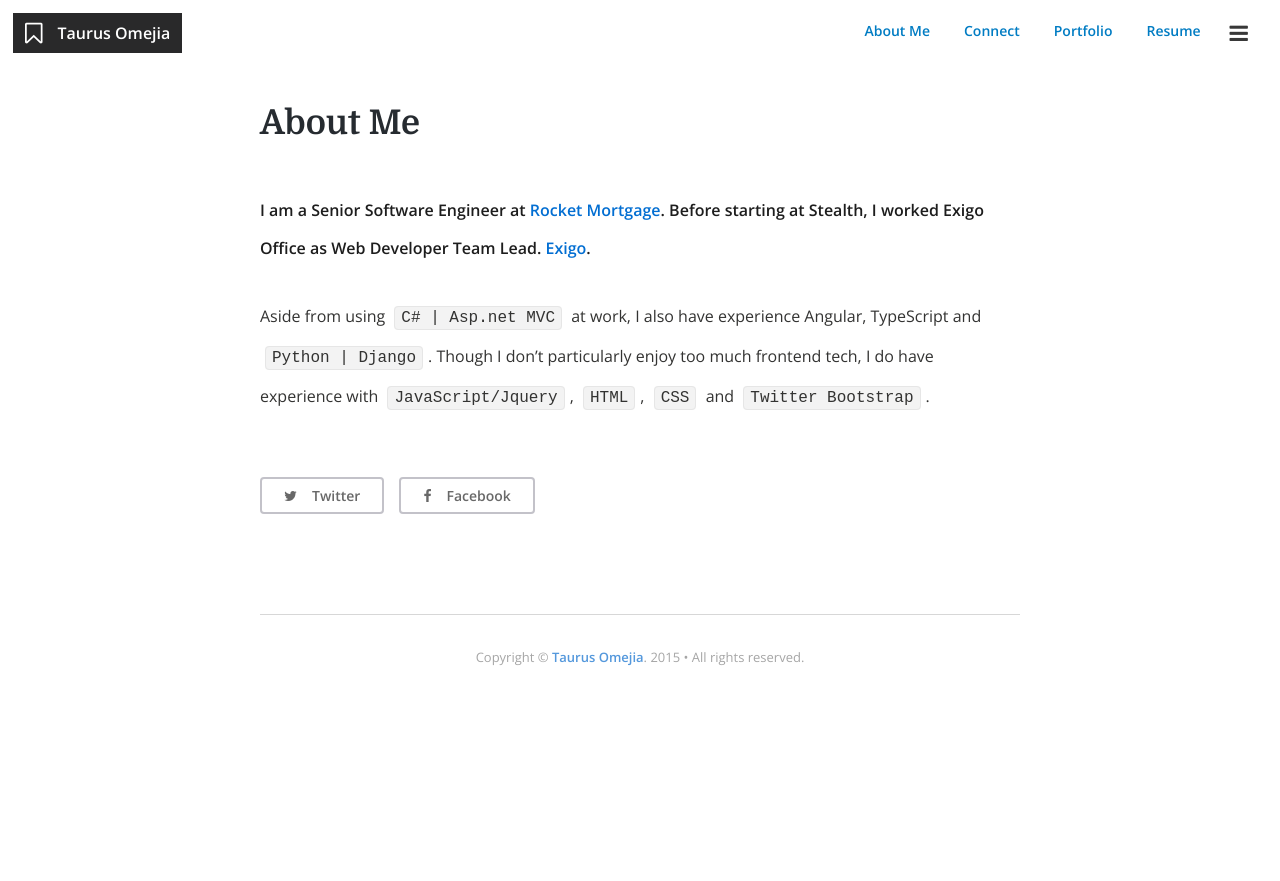
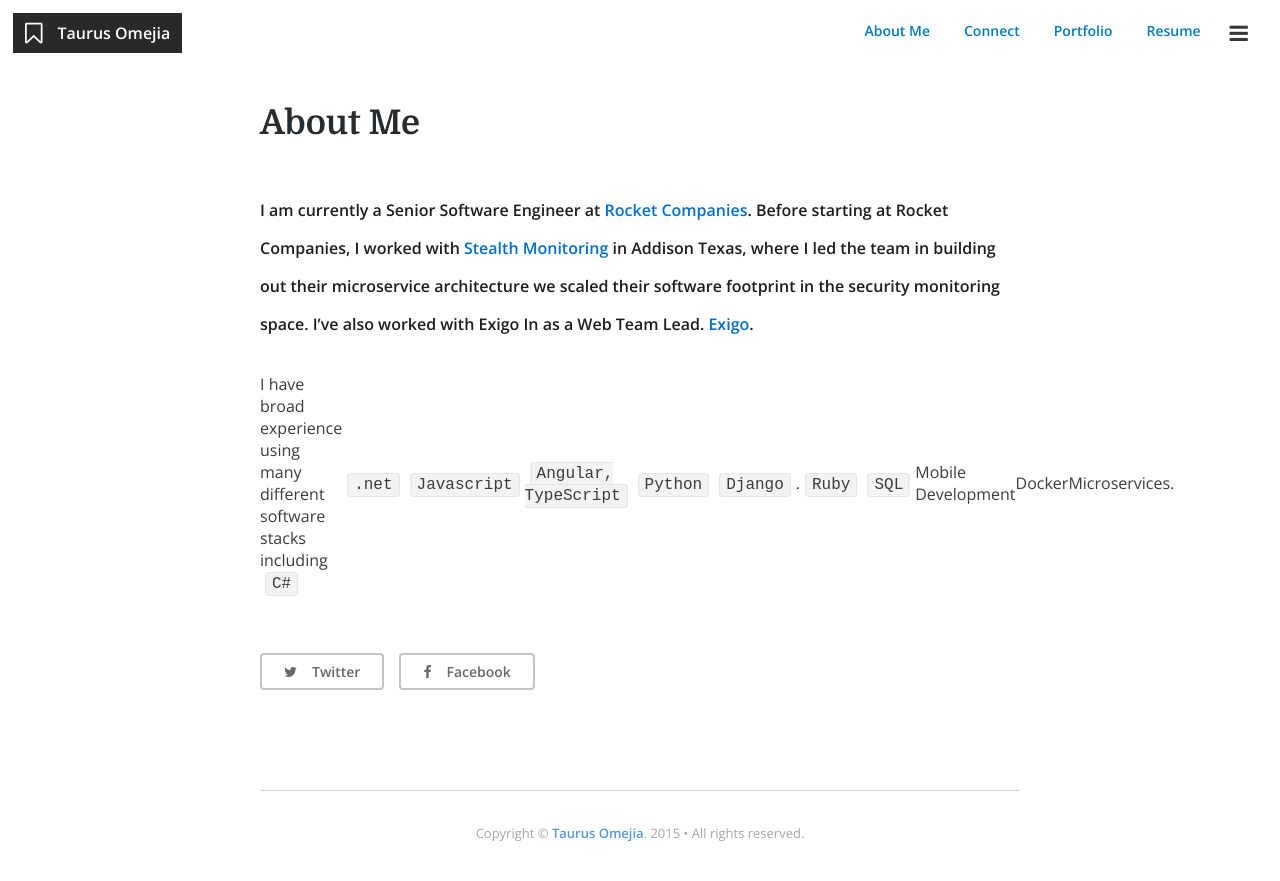
Before and after one commit to bolenton/bolenton.github.io, a Jekyll site: the page built from about.md, in a window 1280 px wide. Shown: the top 881 px of the page. Built offline with Jekyll 4.4.1, drawn with Linux system fonts in a browser that asks for light colours; nearby versions of some CDN libraries; comment, search, counter and statistics services are not loaded.

Commit message:
Update about.md

```diff
--- a/about.md
+++ b/about.md
@@ -5,10 +5,9 @@
 comments: false
 ---
 
-I am a Senior Software Engineer at [Rocket Mortgage](https://www.rocketmortgage.com/){:target="_blank"}. Before starting at Stealth, I worked Exigo Office as Web Developer Team Lead. [Exigo](http://exigo.com/){:target="_blank"}.
+I am currently a Senior Software Engineer at [Rocket Companies](https://www.rocketcompanies.com/){:target="_blank"}. Before starting at Rocket Companies, I worked with [Stealth Monitoring](https://www.stealthmonitoring.com/){:target="_blank"} in Addison Texas, where I led the team in building out their microservice architecture we scaled their software footprint in the security monitoring space. I've also worked with Exigo In as a Web Team Lead. [Exigo](http://exigo.com/){:target="_blank"}.
 
- Aside from using `C# | Asp.net MVC` at work, I also have experience Angular, TypeScript and `Python | Django`. Though I don't particularly enjoy too much frontend tech, I do have experience with
-`JavaScript/Jquery`, `HTML`, `CSS` and `Twitter Bootstrap`.
+I have broad experience using many different software stacks including `C#` | `.net` | `Javascript` | `Angular, TypeScript` | `Python` | `Django`. | `Ruby` | `SQL` | Mobile Development | Docker | Microservices.
 
 
 <div class="profile {% if page.featured == true %} featured {% endif %}">
```
